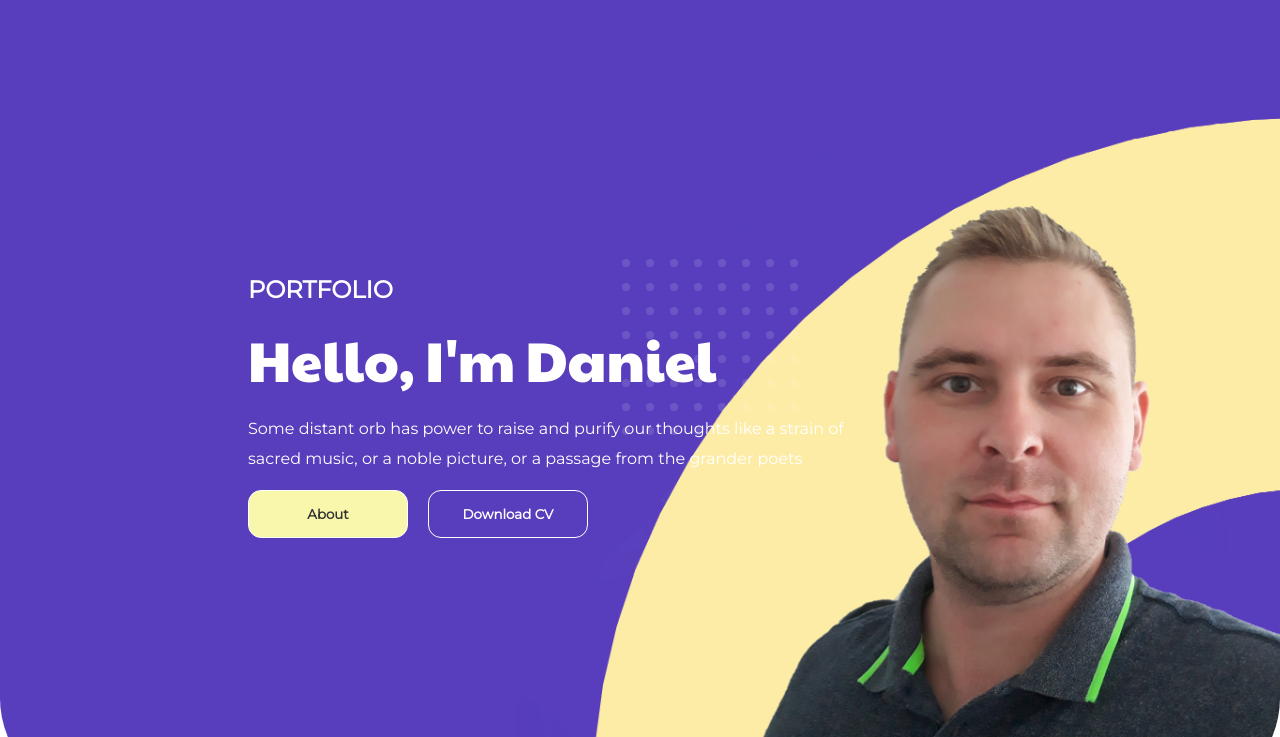
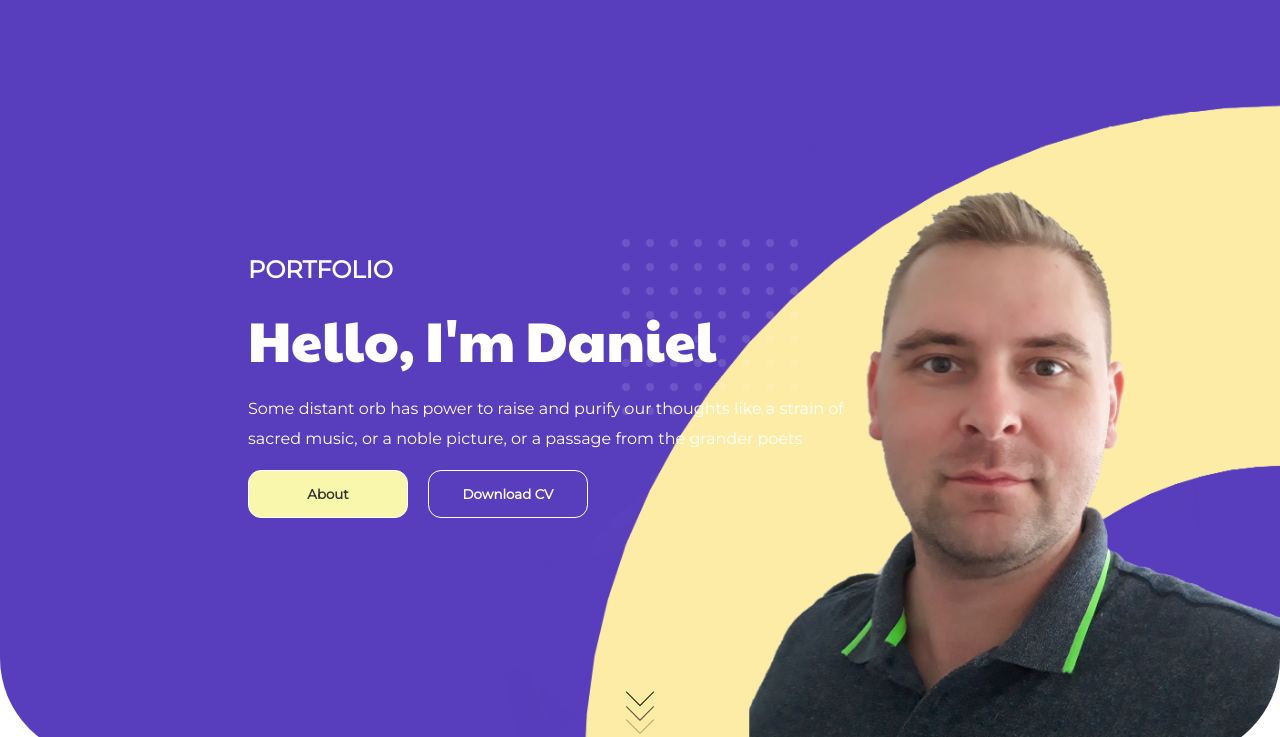
Before and after one commit to DanielDawidowski/portfolio, a website: page index.html in a window 1280 px wide. Shown: the part 63-800 px from the top of the page. Drawn offline with Linux system fonts and the light colour scheme.

Commit message:
Adding styles

```diff
--- a/assets/style.css
+++ b/assets/style.css
@@ -66,6 +66,7 @@ button {
 /*/////////////////// HERO /////////////////////*/
 
 #hero {
+    position: relative;
     height: calc(100vh - 60px);
     background-color: var(--primaryColor);
     padding: 1rem;
@@ -74,7 +75,8 @@ button {
     display: flex;
     align-items: flex-start;
     border-radius: 0 0 100px 100px;
-    height: 100vh;
+    height: 120vh;
+    background-position: 75% 20%;
 }
 
 #hero .hero-text > * {
@@ -108,8 +110,51 @@ button {
     margin-right: 20px;
 }
 
-@media (min-width: 800px) and (orientation: landscape){
+.scroll-down {
+    position: absolute;
+    bottom: 7%;
+    left: 50%;
+    transform: translate(-50%, -50%);
+}
+
+.scroll-down span {
+    display: block;
+    width: 20px;
+    height: 20px;
+    border-bottom: 1px solid rgb(0, 0, 0);
+    border-right: 1px solid rgb(0, 0, 0);
+    transform: rotate(45deg);
+    margin: -10px;
+    animation: animate 2s infinite;
+}
+
+.scroll-down span:nth-child(2) {
+    animation-delay: -0.2s;
+
+}
+
+.scroll-down span:nth-child(3) {
+    animation-delay: -0.4s;
+}
+
+@keyframes animate
+{
+    0% {
+        opacity: 0;
+        transform: rotate(45deg) translate(-20px, -20px);
+    }
+    50% {
+        opacity: 1;
+    }
+    100% {
+        opacity: 0;
+        transform: rotate(45deg) translate(20px, 20px);
+    }
+}
+
+@media (min-width: 800px) {
     #hero  {
+        height: 95vh;
         display: flex;
         justify-content: flex-start;
         align-items: center;
--- a/index.html
+++ b/index.html
@@ -55,6 +55,11 @@
                         <button class="download-btn">Download CV</button>
                     </a>
                 </div>
+            </div>
+            <div class="scroll-down">
+                <span></span>
+                <span></span>
+                <span></span>
             </div>
         </section>
         <section id="tech">
```
Also changed, not shown: assets/img/hero/hero-small.png.
